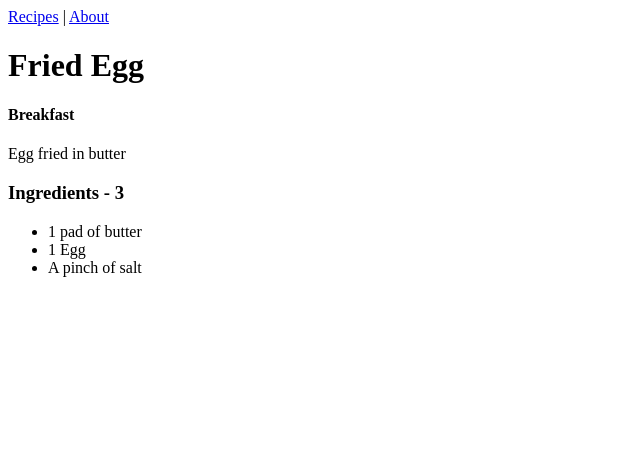
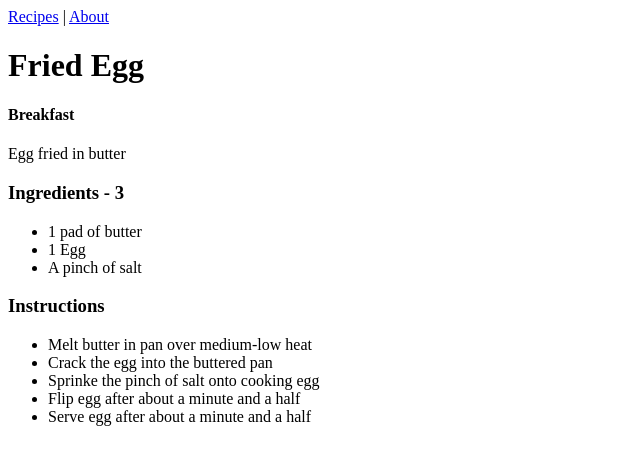
Before and after one commit to rveliza/forms_cookbook_flask, a Flask app: page /recipe/1 in a window 1280 px wide. Shown: the top 465 px of the page, without its empty margins (0-640 px from the left). Run offline with Flask 3, Linux system fonts and the light colour scheme.

Commit message:
helper.py: create instructions dict, app.py: import instructions, render as template_instructions in recpe route, recipe.html: implement using key, instruction loop

```diff
--- a/app.py
+++ b/app.py
@@ -1,5 +1,5 @@
 from flask import Flask, render_template
-from helper import recipes, types, descriptions, ingredients
+from helper import recipes, types, descriptions, ingredients, instructions
 
 app = Flask(__name__)
 
@@ -19,7 +19,8 @@ def recipe(id):
                            template_recipes = recipes[id],
                            template_type = types[id],
                            template_description = descriptions[id],
-                           template_ingredients = ingredients[id])
+                           template_ingredients = ingredients[id],
+                           template_instructions = instructions[id])
 
 @app.route('/about')
 def about():
--- a/helper.py
+++ b/helper.py
@@ -17,3 +17,14 @@ ingredients = {
     1: ["1 pad of butter", "1 Egg", "A pinch of salt"],
     2: ["1 pad of salted butter", "1 slice of bread"]
 }
+
+instructions = {
+    1: {"Step 2": "Crack the egg into the buttered pan",
+        "Step 5": "Serve egg after about a minute and a half",
+        "Step 1": "Melt butter in pan over medium-low heat",
+        "Step 4": "Flip egg after about a minute and a half",
+        "Step 3": "Sprinke the pinch of salt onto cooking egg",},
+    2: {"Step 3": "Put the pad of butter on the toasted bread",
+        "Step 4": "After a minute spread the melted butter onto the bread", "Step 1": "Put the bread in the toaster",
+        "Step 2": "Take the toast out of the toaster"}
+        }
--- a/templates/recipe.html
+++ b/templates/recipe.html
@@ -15,4 +15,11 @@
         {% endfor %}
     </ul>
 
+    <h3>Instructions</h3>
+    <ul>
+        {% for key, instruction in template_instructions | dictsort %}
+        <li>{{ instruction }}</li>
+        {% endfor %}
+    </ul>
+
 {% endblock %}
```
